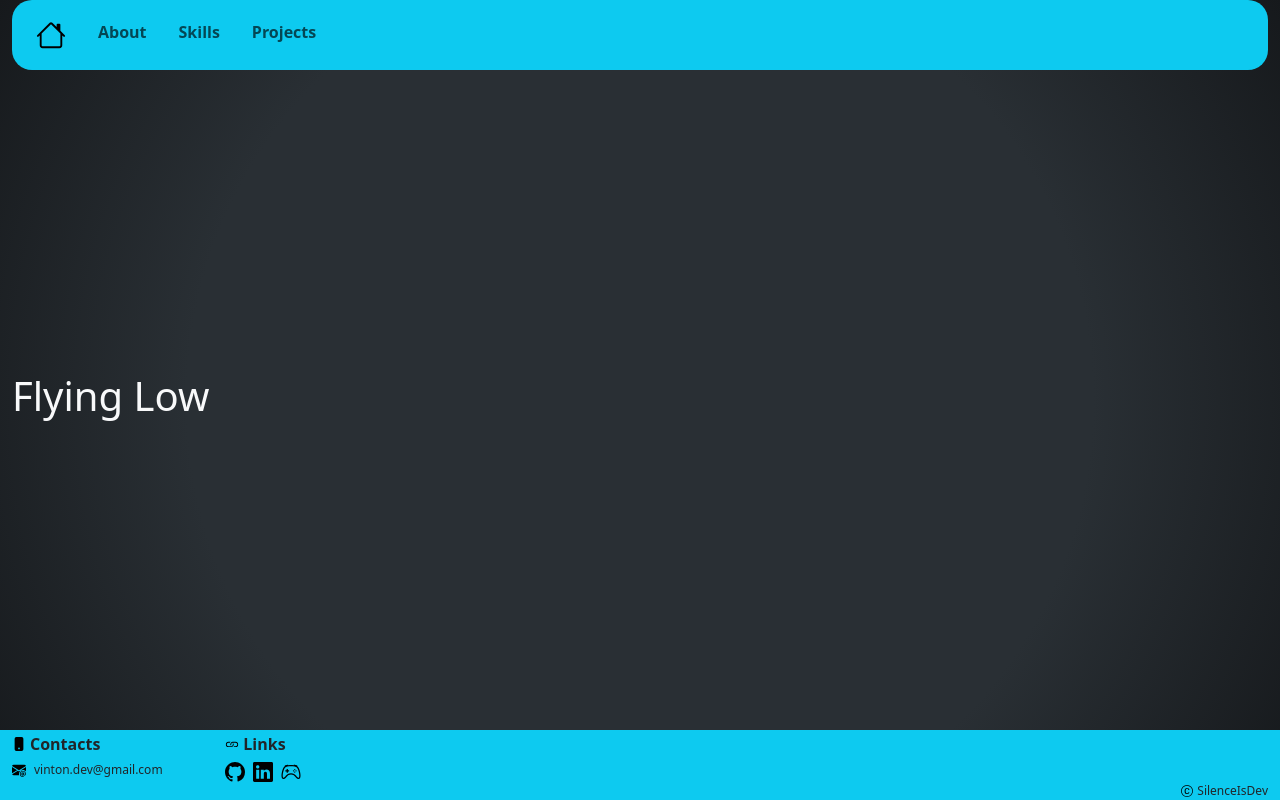
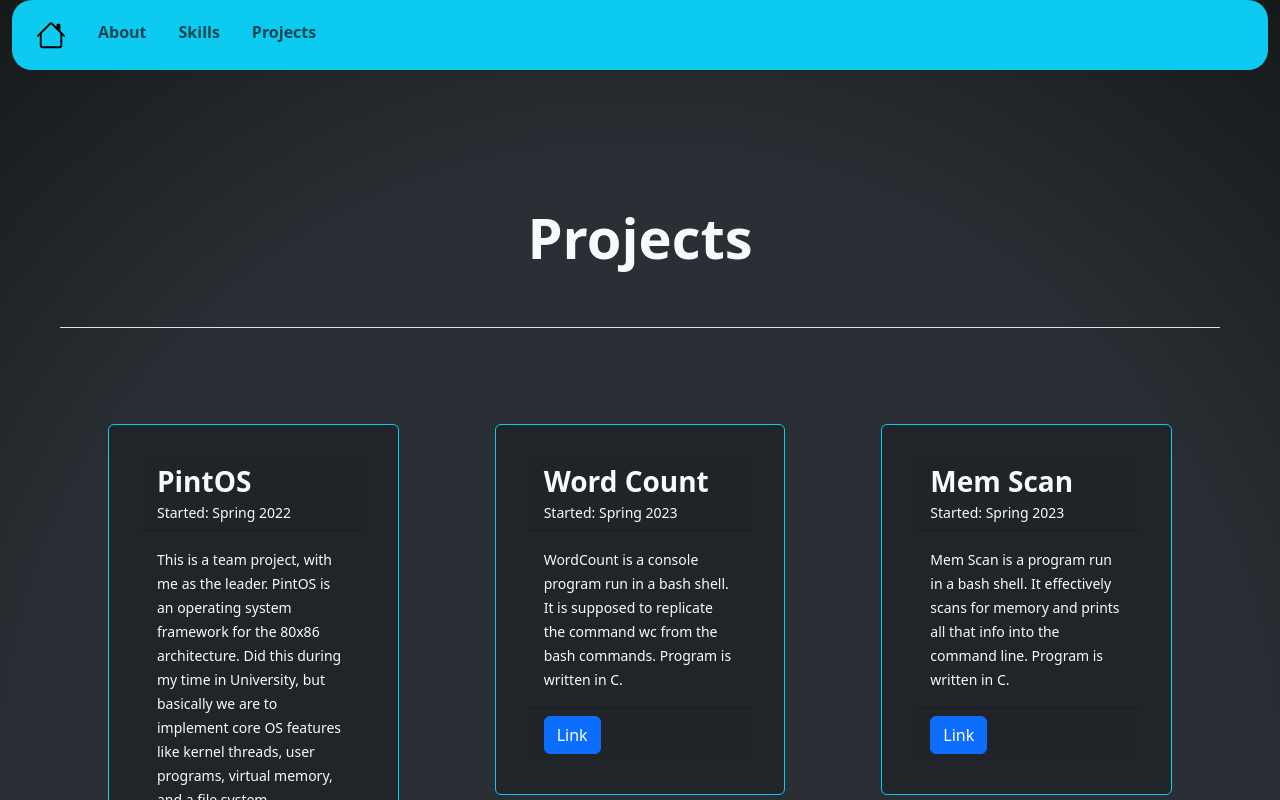
Before and after one commit to tsistoza/DevPage, a React (Vite) app: page /projects in a window 1280 px wide. Shown: the top 800 px of the page. Built offline with nearby package versions, Linux system fonts and the light colour scheme.

Commit message:
Projects - implemented cards, and a projects.json
Making it alot easier to add more projects in the future if needed.

```diff
--- a/package.json
+++ b/package.json
@@ -16,7 +16,8 @@
     "react-bootstrap": "^2.10.10",
     "react-bootstrap-icons": "^1.11.6",
     "react-dom": "^19.1.1",
-    "react-router-dom": "^7.8.2"
+    "react-router-dom": "^7.8.2",
+    "underscore": "^1.13.7"
   },
   "devDependencies": {
     "@eslint/js": "^9.33.0",
--- a/public/Projects.json
+++ b/public/Projects.json
@@ -1,9 +1,16 @@
 {
     "Projects": {
-        "FlyingLow": {"name": "Flying Low", "date": "2025", "desc": ""},
-        "ReadPE": {"name": "ReadPE", "date": "2023", "desc": ""},
-        "WordCount": {"name": "WordCount", "date": "2023", "desc": ""},
-        "MemScan": {"name": "MemScan", "date": "2023", "desc": ""},
-        "UHConnect": {"name": "UHConnect", "date": "2023", "desc": ""}
+        "Pintos": {"name": "PintOS", "date": "Spring 2022",
+        "desc": "This is a team project, with me as the leader. PintOS is an operating system framework for the 80x86 architecture. Did this during my time in University, but basically we are to implement core OS features like kernel threads, user programs, virtual memory, and a file system" },
+        "WordCount": {"name": "Word Count", "date": "Spring 2023",
+        "desc": "WordCount is a console program run in a bash shell. It is supposed to replicate the command wc from the bash commands. Program is written in C."},
+        "MemScan": {"name": "Mem Scan", "date": "Spring 2023",
+        "desc": "Mem Scan is a program run in a bash shell. It effectively scans for memory and prints all that info into the command line. Program is written in C."},
+        "ReadPE": {"name": "ReadPE", "date": "Spring 2023",
+        "desc": "ReadPE is a program run in a bash shell. Essentially all it does is read a Binary File, more specifically a PE file, and it prints the information to shell. It can read any file, but I believe I implemented a way to check if its an actual PE file. Program is written in C."},
+        "UHConnect": {"name": "UHConnect", "date": "Fall 2023",
+        "desc": "This is a team project. I was appointed as team leader. UHConnect is a project we came up with for a Software Engineering class. UHConnect is a webapp, where the purpose is to introduce employers to talented UH students, and the same vice versa."},
+        "FlyingLow": {"name": "Flying Low", "date": "Spring 2025",
+        "desc": "This is the first ever game I finished. It is a very simple arcade style of game, like JetPack Joyride or temple run. The basis is to dodge the obstacles, collect goals, and get as far as possible from your starting point. The longer you survive the faster you go."}
     }
 }
--- /dev/null
+++ b/src/Components/Card.jsx
@@ -0,0 +1,27 @@
+import { Row, Col, Container, Button } from 'react-bootstrap';
+import Card from 'react-bootstrap/Card';
+
+const CardProj = ({ name, date, desc, link }) => {
+    return (
+        <>
+            <Col className="col-4 p-5">
+                <Card bg="dark" text='light' border='info'>
+                    <Card.Header>
+                        <Card.Title><h3 className="fw-semibold">{name}</h3></Card.Title>
+                        <Card.Subtitle>
+                            <small>Started: {date}</small>
+                        </Card.Subtitle>
+                    </Card.Header>
+                    <Card.Body>
+                        <Card.Text><small>{desc}</small></Card.Text>
+                    </Card.Body>
+                    <Card.Footer>
+                        <Button href={link}>Link</Button>
+                    </Card.Footer>
+                </Card>
+            </Col>
+        </>
+    )
+}
+
+export default CardProj;
--- a/src/Pages/Projects.jsx
+++ b/src/Pages/Projects.jsx
@@ -1,5 +1,6 @@
 import { Row, Col, Container } from 'react-bootstrap';
 import { useState, useEffect } from 'react';
+import CardProj from '../Components/Card';
 
 const Projects = () => {
     const [names, setNames] = useState([]);
@@ -23,8 +24,18 @@ const Projects = () => {
     return (
         <>
             <Container fluid className="text-light">
-                <Row>
-                    <Col><h1>{names[0] || "Loading..."}</h1></Col>
+                <Row className="m-5">
+                    <Col className="text-center"><h1 className="display-4 fw-semibold">Projects</h1></Col>
+                </Row>
+                <Row className="m-5">
+                    <Col className="border-bottom"></Col>
+                </Row>
+                <Row className='m-5'>
+                    {
+                        names.map((name, i) => (
+                            <CardProj key={i} name={name} date={dates[i]} desc={descs[i]} link={"/"} />
+                        ))
+                    }
                 </Row>
             </Container>
         </>
```
Also changed, not shown: 1 other file (tests, documents, lock files or other folders).
